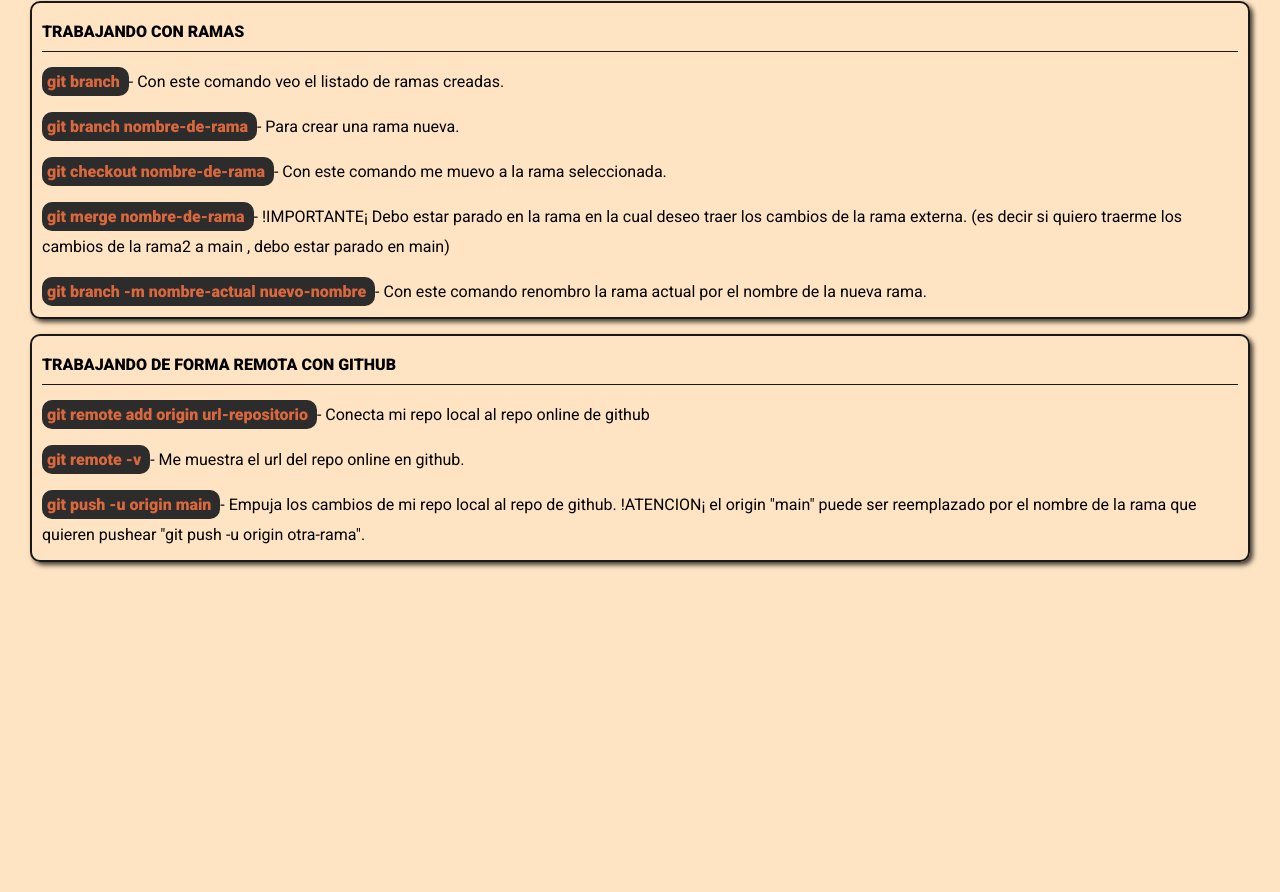
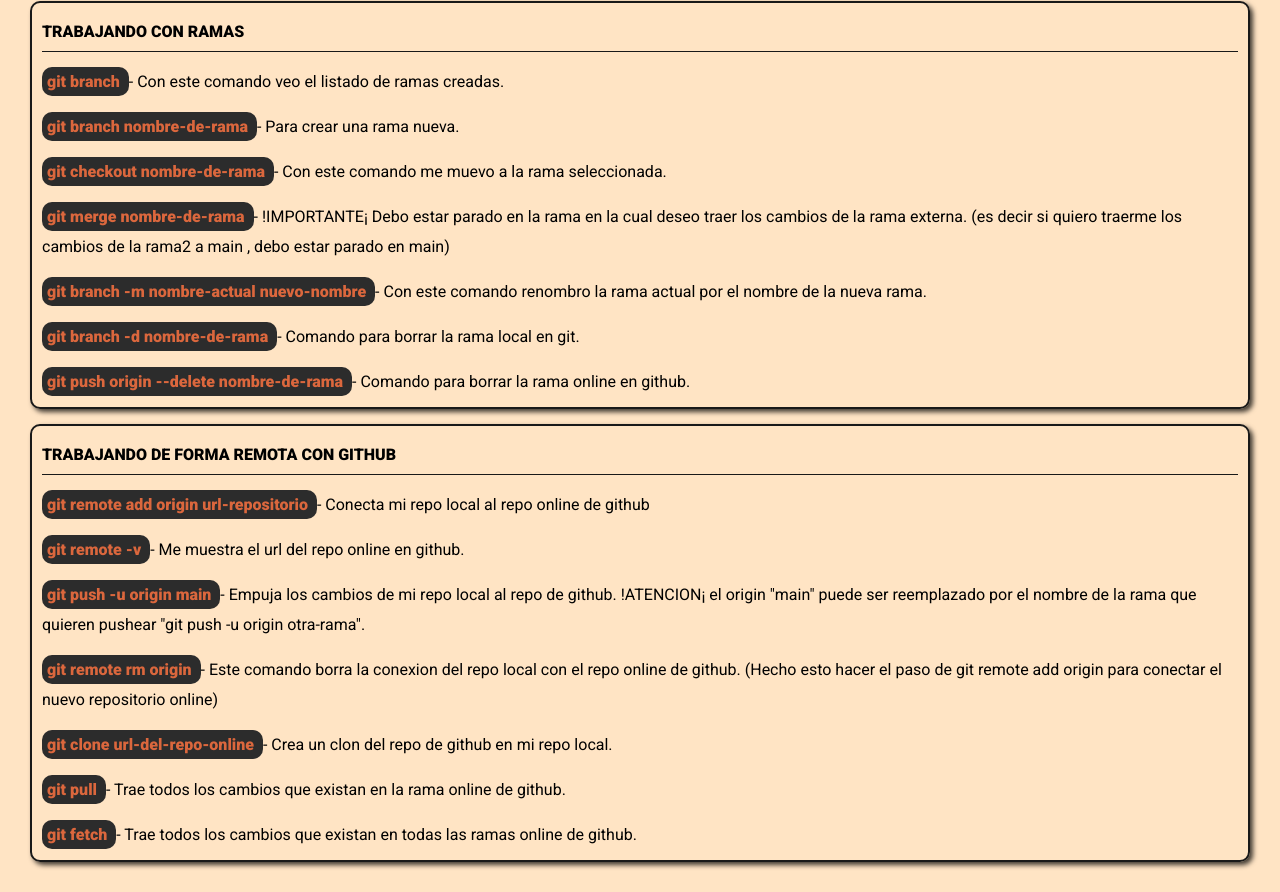
Before and after one commit to feralarcon1995/clase-git, a plain HTML site: page index.html in a window 1280 px wide. Shown: the part 621-1513 px from the top of the page. Before the commit the page ends 1213 px from the top, so only its background shows below. Drawn offline with Linux system fonts and the light colour scheme; a web font is replaced by a local one.

Commit message:
agregue nuevos comandos a la lista para trabajar con ramas , y clonar repositorio

```diff
--- a/index.html
+++ b/index.html
@@ -102,6 +102,18 @@
                 </span>
                 - Con este comando renombro la rama actual por el nombre de la nueva rama.
             </li>
+            <li>
+                <span>
+                    git branch -d nombre-de-rama
+                </span>
+                - Comando para borrar la rama local en git.
+            </li>
+            <li>
+                <span>
+                    git push origin --delete nombre-de-rama
+                </span>
+                - Comando para borrar la rama online en github.
+            </li>
         </ul>
         <ul>
             <li>Trabajando de forma remota con GITHUB</li>
@@ -123,6 +135,30 @@
                 </span>
                 - Empuja los cambios de mi repo local al repo de github. !ATENCION¡ el origin "main" puede ser reemplazado por el nombre de la rama que quieren pushear "git push -u origin otra-rama".
             </li>
+            <li>
+                <span>
+                    git remote rm origin
+                </span>
+                - Este comando borra la conexion del repo local con el repo online de github. (Hecho esto hacer el paso de git remote add origin para conectar el nuevo repositorio online)
+            </li>
+            <li>
+                <span>
+                    git clone url-del-repo-online
+                </span>
+                - Crea un clon del repo de github en mi repo local.
+            </li>
+            <li>
+                <span>
+                    git pull
+                </span>
+                - Trae todos los cambios que existan en la rama online de github.
+            </li>
+            <li>
+                <span>
+                    git fetch
+                </span>
+                - Trae todos los cambios que existan en todas las ramas online de github.
+            </li>
         </ul>
     </section>
 </body>
```
